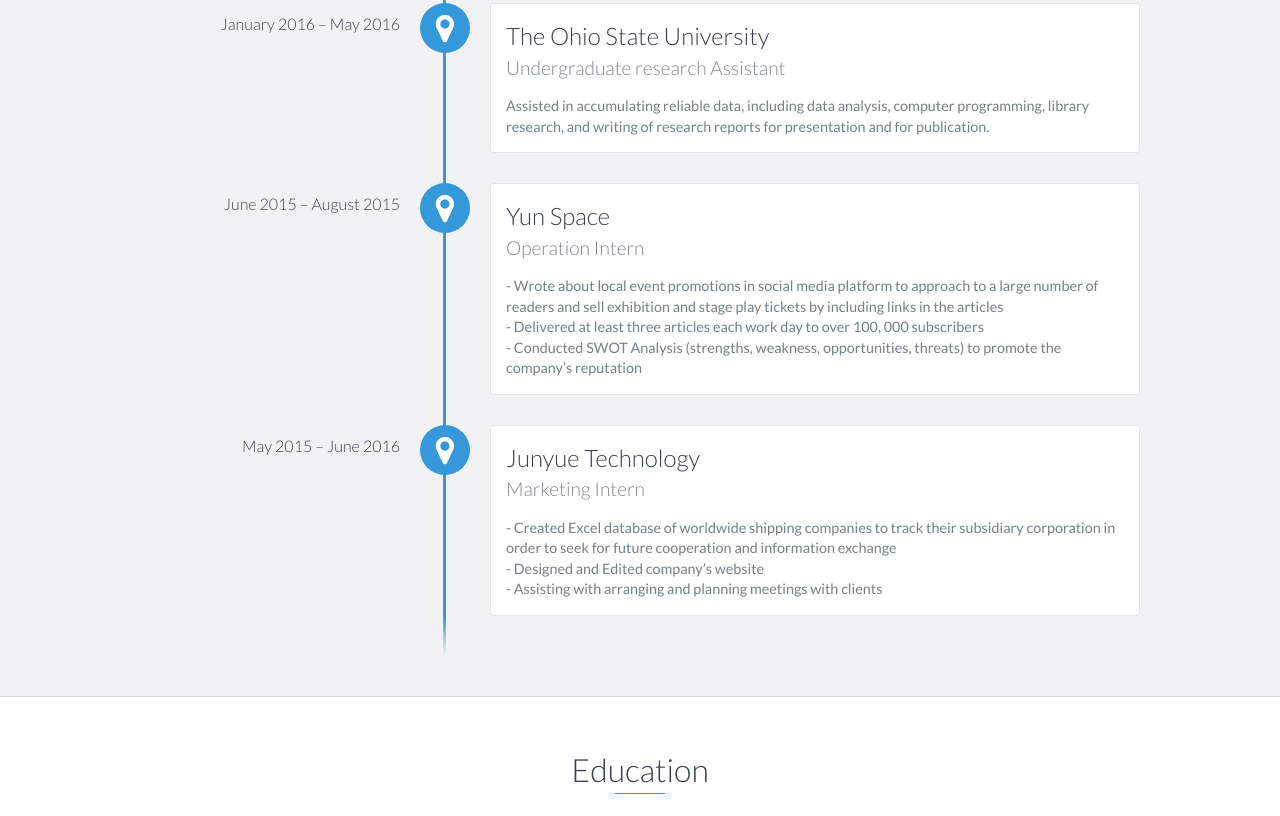
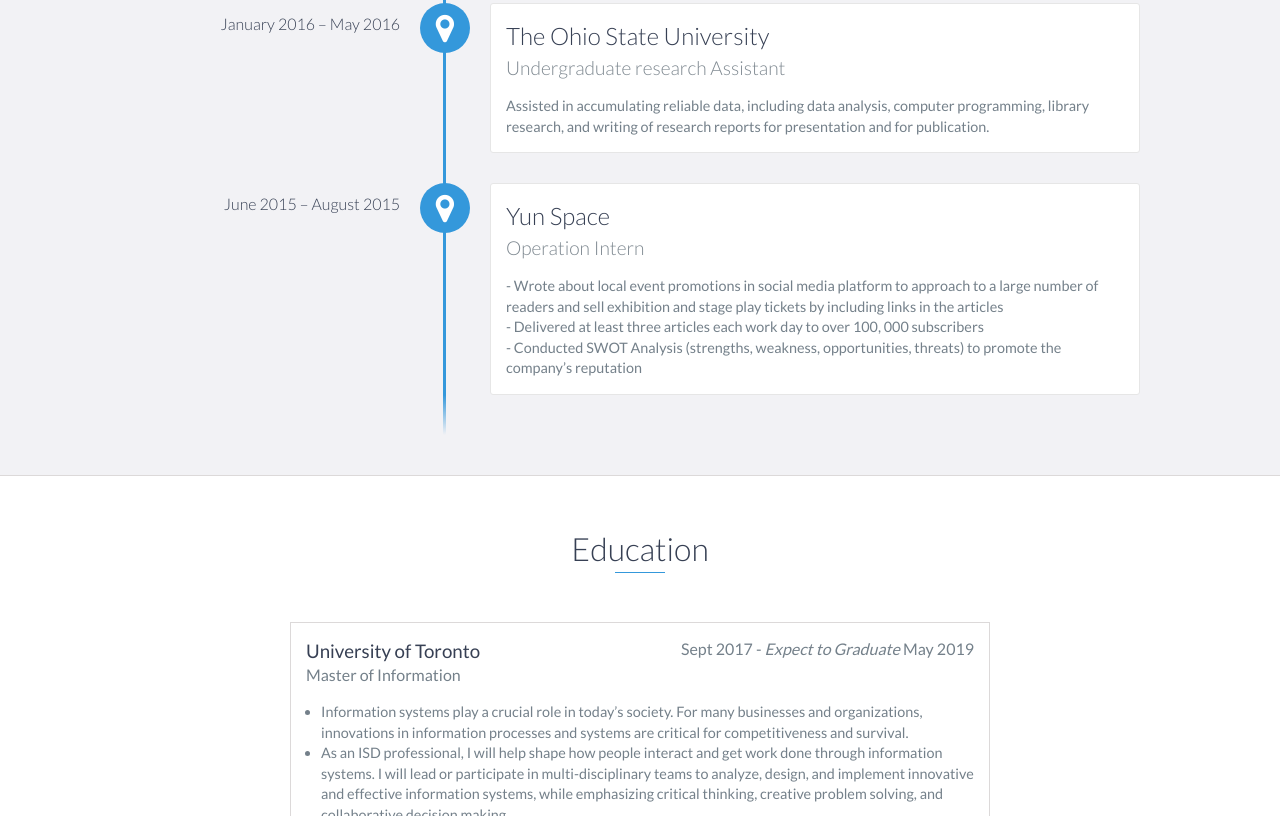
Before and after one commit to chenz4027/chenz4027.github.io, a website: page index.html in a window 1280 px wide. Shown: the part 1700-2516 px from the top of the page. Drawn offline with nearby package versions, Linux system fonts and the light colour scheme.

Commit message:
Update index.html

```diff
--- a/index.html
+++ b/index.html
@@ -132,7 +132,7 @@
 
 
 
-            <div data-date="May 2015 – June 2016">
+<!--             <div data-date="May 2015 – June 2016">
                 <h3>Junyue Technology</h3>
                 <h4>Marketing Intern</h4>
                 <p>
@@ -147,7 +147,7 @@
 
 
                 </p>
-            </div>
+            </div> -->
 
 
         </div>
```
